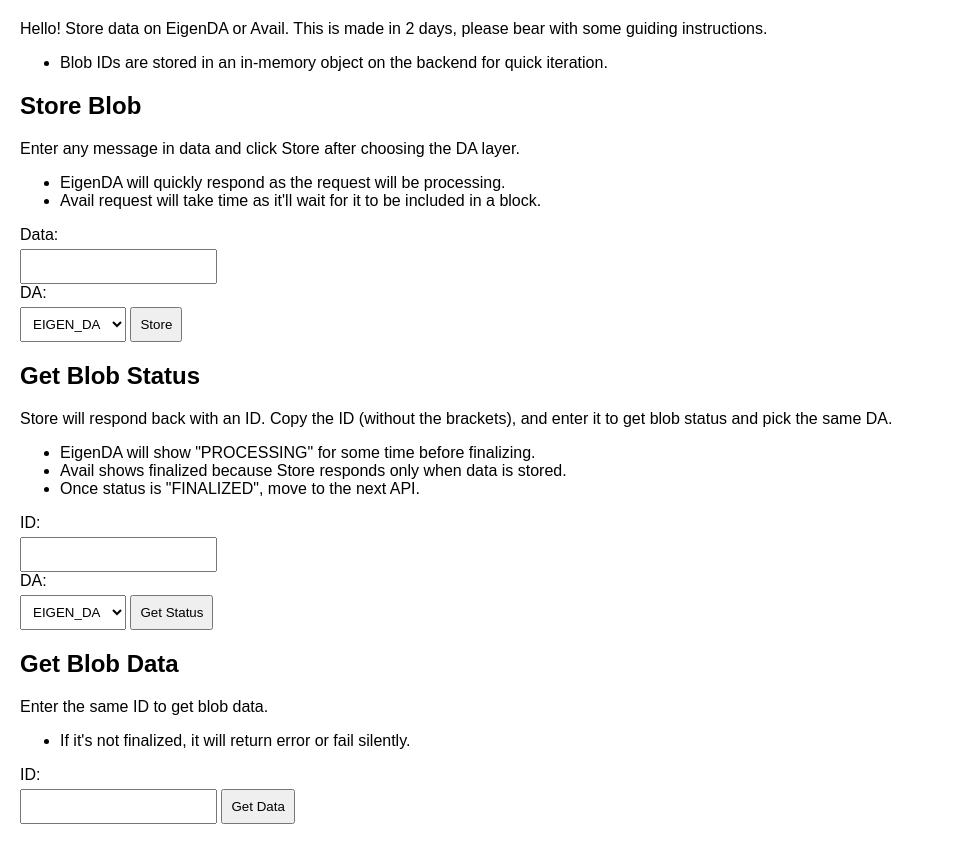
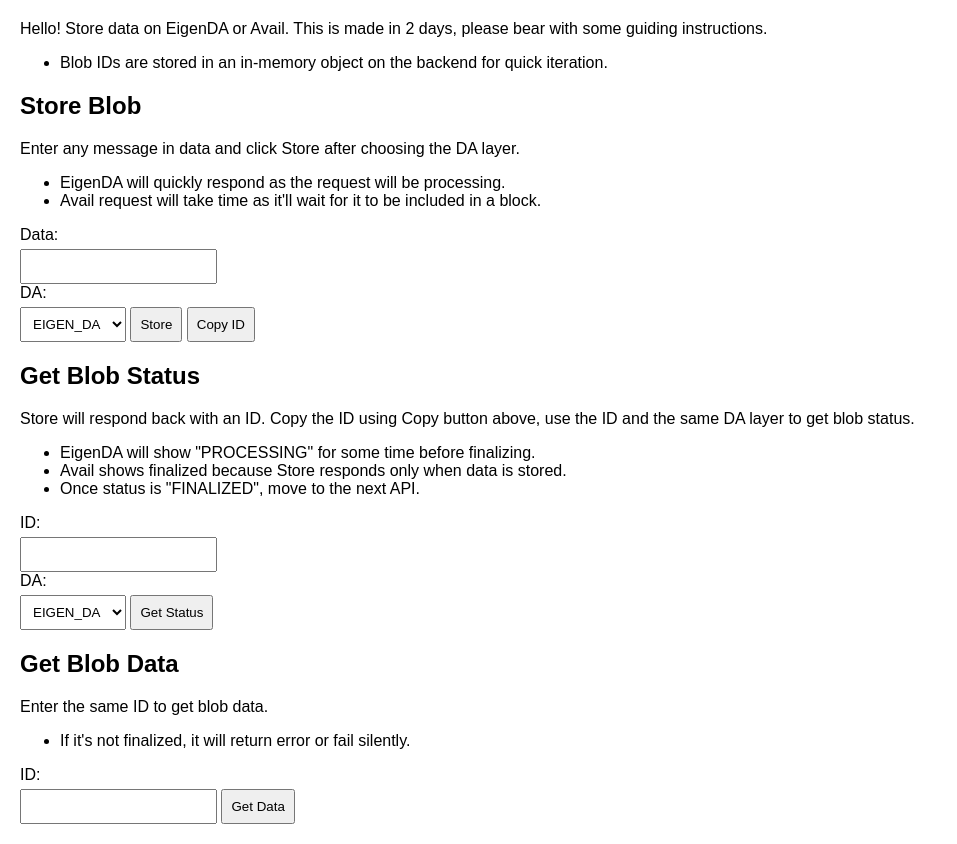
Before and after one commit to 0xbok/da-agg, a plain HTML site: page static/index.html in a window 1280 px wide. Shown: the whole page, without its empty margins (0-957 px from the left). Drawn offline with nearby package versions, Linux system fonts and the light colour scheme.

Commit message:
add copy button

```diff
--- a/static/index.html
+++ b/static/index.html
@@ -55,13 +55,14 @@
             <option value="AVAIL">AVAIL</option>
         </select>
         <button onclick="storeBlob()">Store</button>
+        <button class="copy-button" onclick="copyToClipboard('storeResult')">Copy ID</button>
         <div id="storeResult" class="result"></div>
     </div>
 
     <div class="form-section">
         <h2>Get Blob Status</h2>
-        Store will respond back with an ID. Copy the ID (without the brackets), and enter it to get blob status and
-        pick the same DA.
+        Store will respond back with an ID. Copy the ID using Copy button above, use the ID and the same DA layer to get
+        blob status.
         <ul>
             <li>EigenDA will show "PROCESSING" for some time before finalizing.
             <li>Avail shows finalized because Store responds only when data is stored.
@@ -121,6 +122,22 @@
             document.getElementById('storeResult').textContent = JSON.stringify(result.data.storeBlob);
         }
 
+        function copyToClipboard(elementId) {
+            let text = document.getElementById(elementId).textContent;
+            try {
+                let parsed = JSON.parse(text);
+                if (Array.isArray(parsed) && parsed.length > 0) {
+                    text = parsed.join(", "); // Join array elements with a comma if multiple IDs
+                }
+            } catch (err) {
+                console.error('Error parsing text for clipboard: ', err);
+            }
+            navigator.clipboard.writeText(text).then(() => {
+            }).catch(err => {
+                console.error('Error in copying text: ', err);
+            });
+        }
+
         async function getBlobStatus() {
             document.getElementById('statusResult').textContent = ''; // Clearing the text area
 
```
